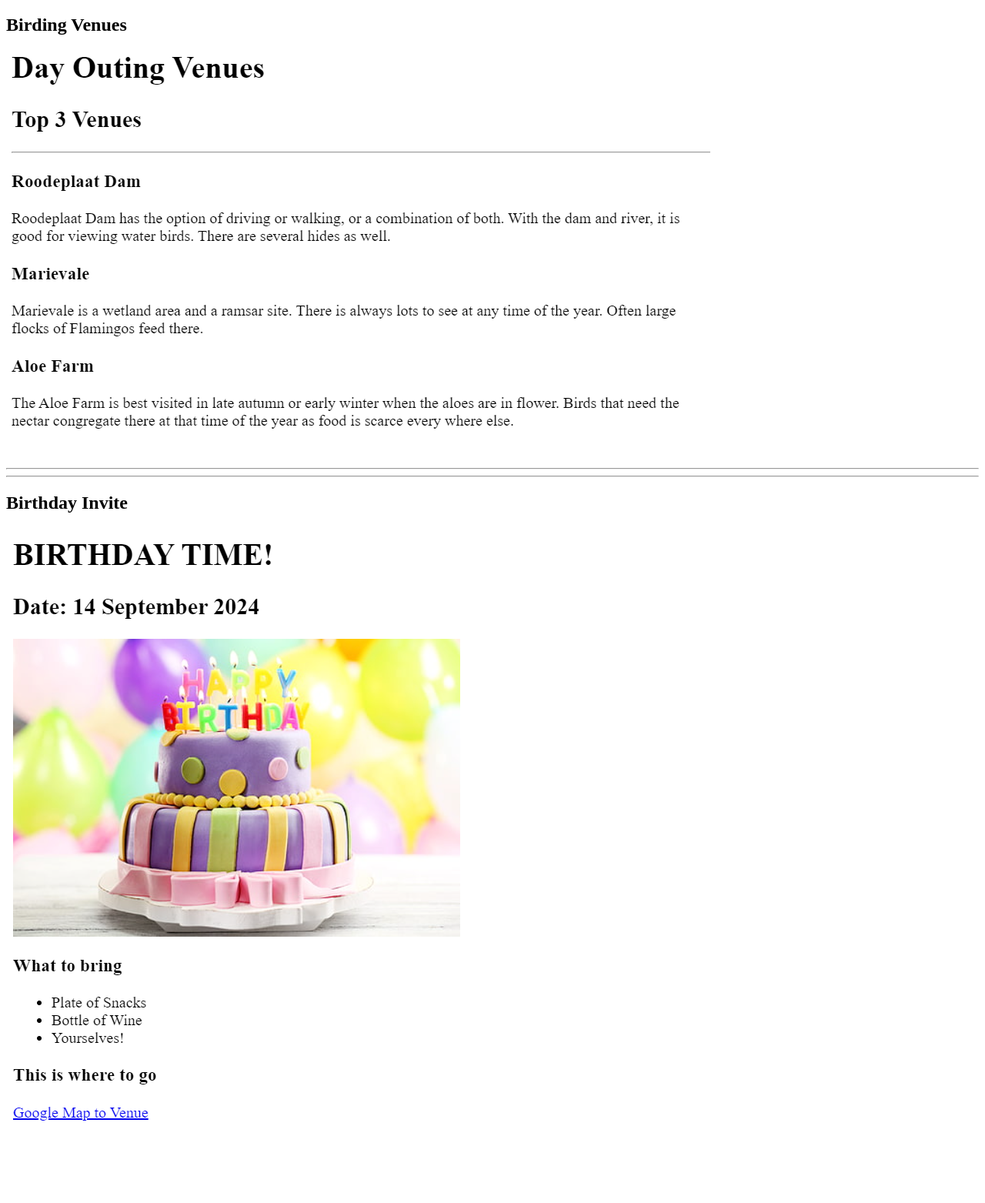
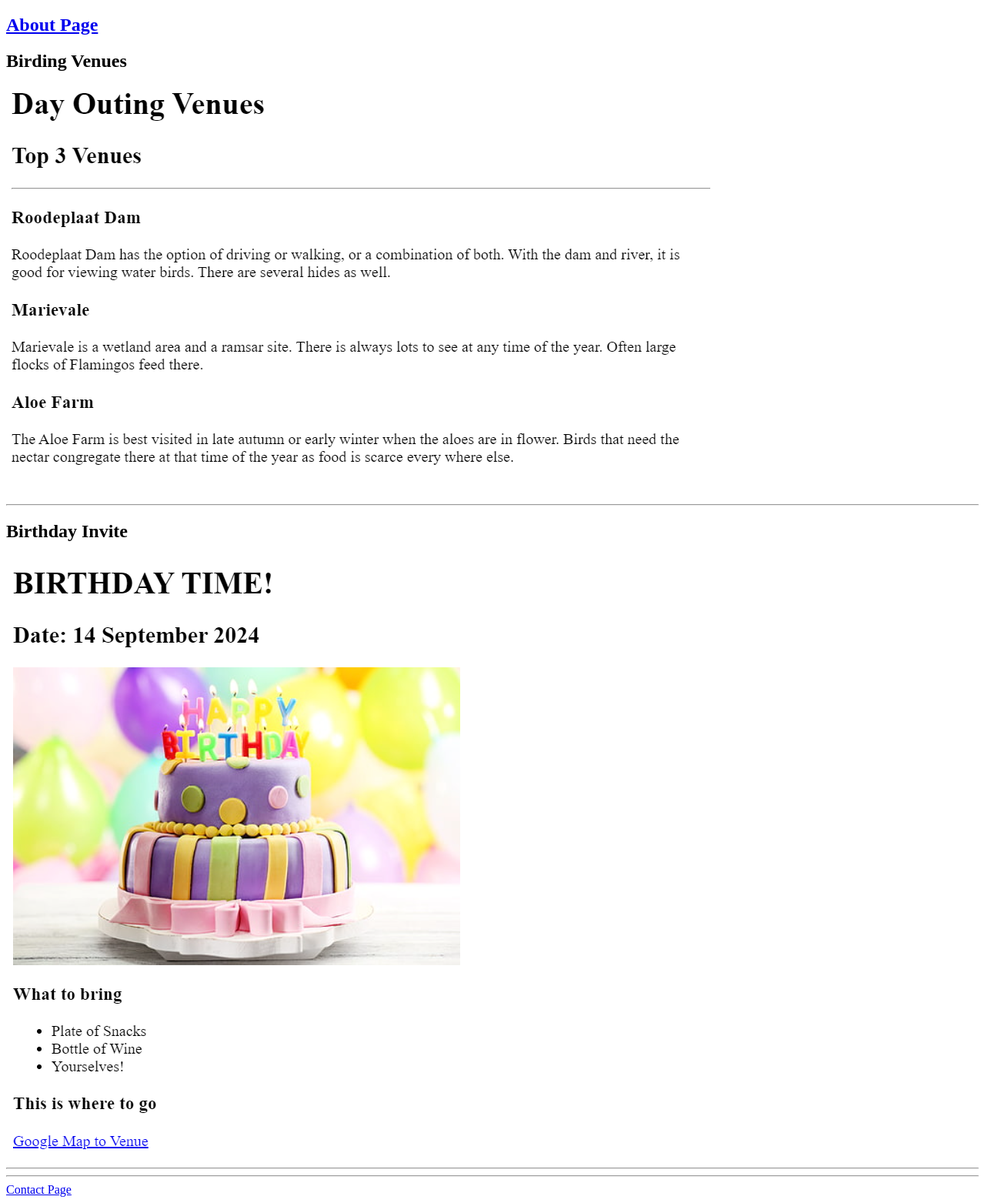
Before and after one commit to BJWDD/html-portfolio, a plain HTML site: page index.html in a window 1280 px wide. Shown: the part 61-1624 px from the top of the page at 77% size. Before the commit the page ends 1541 px from the top, so only its background shows below. Drawn offline with Linux system fonts and the light colour scheme.

Commit message:
Update index.html

```diff
--- a/index.html
+++ b/index.html
@@ -8,14 +8,15 @@
 </head>
 <body>
     <h1>BJW Project1</h1>
+    <h2><a href="./Public/about.html">About Page</a></h2>
     <h2>Birding Venues</h2>
-    <a href="../Lesson16/2.4 Movie Ranking Project/"><img src="./assets/images/BirdVenues.png"></a>
+    <a href="./Public/movie-ranking.html"><img src="./assets/images/BirdVenues.png"></a>
+    <hr>
+    <h2>Birthday Invite</h2>
+    <a href="./Public/birthday-invite.html"><img src="./assets/images/BWBirthday.png"></a>
     <hr>
     <hr>
-    <h2>Birthday Invite</h2>
-    <a href="../Lesson22/3.4 Birthday Invite Project/"><img src="./assets/images/BWBirthday.png"></a>
-
-
+    <a href="./Public/contact.html">Contact Page</a>
 
 <!-- TODO 2: Add Your previous projects' HTML into the public folder -->
 
```
